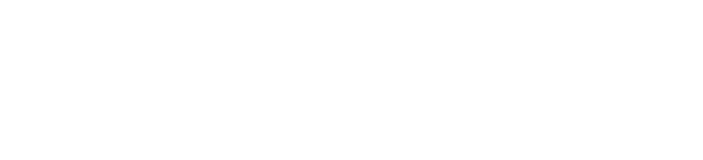
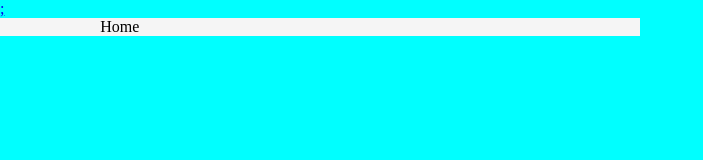
Before and after one commit to oscarASC5/Codmination, a plain HTML site: page index.html in a window 1280 px wide. Shown: the whole page, without its empty margins (0-703 px from the left). Drawn offline with Linux system fonts and the light colour scheme.

Commit message:
Projects

```diff
--- a/index.html
+++ b/index.html
@@ -10,8 +10,14 @@
 </head>
 <body>
     <header>
-
-
+    <a href="#">
+    <img src="" srcset="" class="Logo">;
+    </a>
+    <nav>
+        <a href="" class="link">Home</a>
+        <a href="" class="link"></a>
+        <a href="" class="link"></a>
+    </nav>
     </header>
 
 </body>
--- a/style.css
+++ b/style.css
@@ -0,0 +1,21 @@
+* {
+    margin: 0;
+    padding: 0;
+}
+body {
+    background-color: aqua;
+}
+nav {
+    width: 50%;
+    display: flex;
+}
+.link {
+    display: flex;
+    flex-direction: column;
+    justify-content: center;
+    flex: 1 0 auto;
+    text-align: center;
+    background: whitesmoke;
+    color: black;
+    text-decoration: aqua;
+}
```
